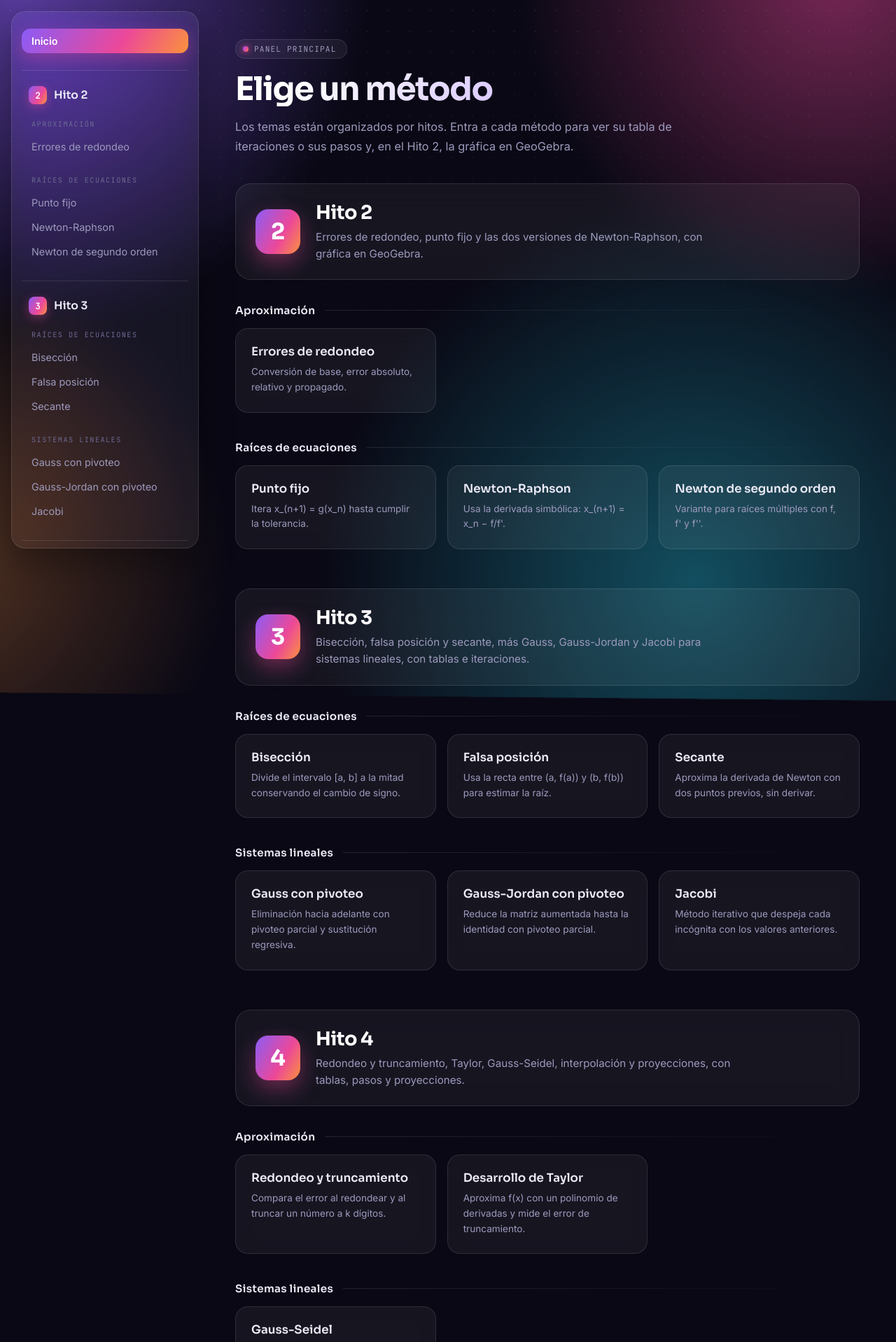
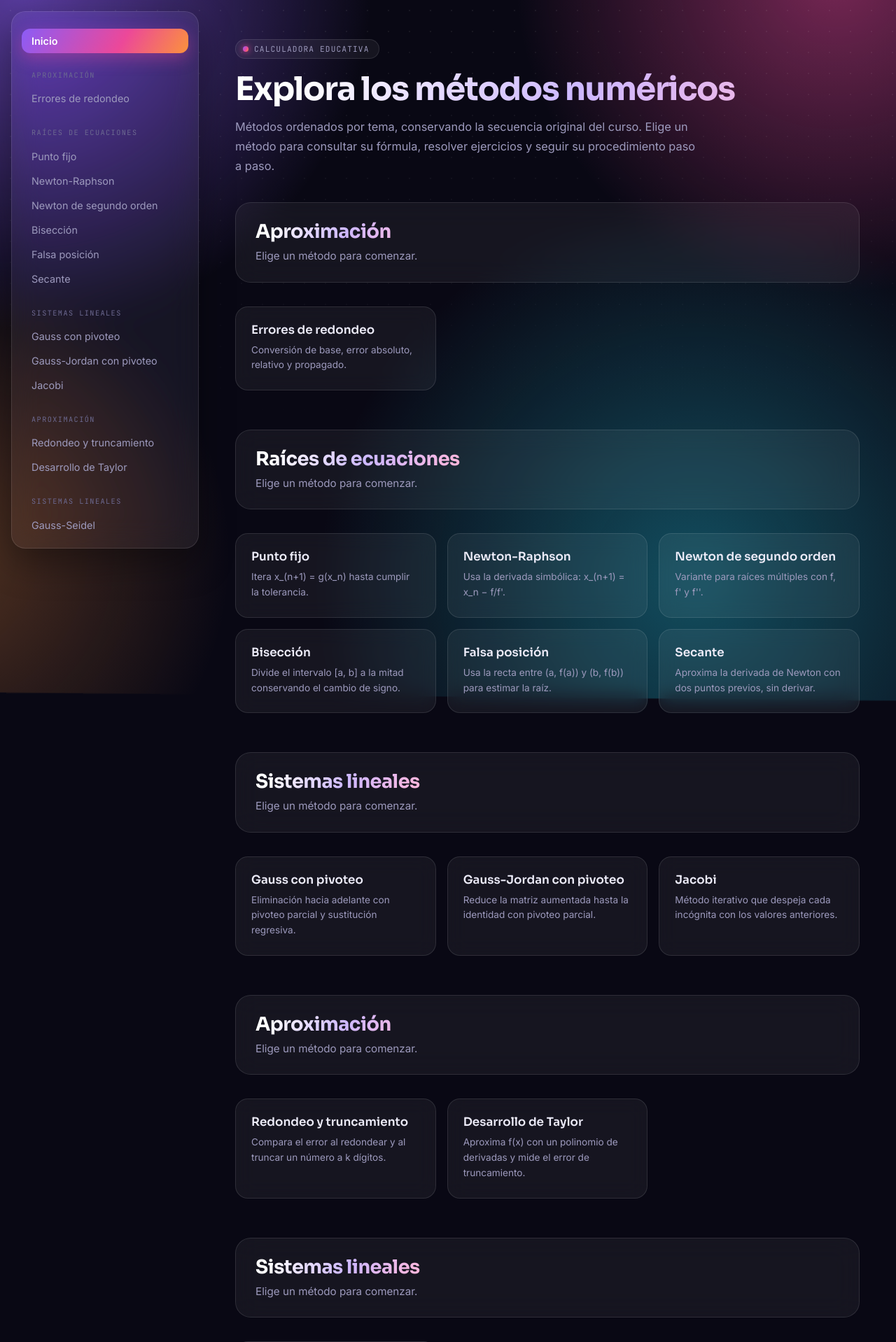
Before and after one commit to santiagobeltranm24/calculadora-mnu, a Flask app: page / in a window 1280 px wide. Shown: the top 1918 px of the page at 70% size. Run offline with Flask 3, Linux system fonts and the light colour scheme; parts of the project's set-up code (start-up, migrations or seed data) failed here and were passed over.

Commit message:
refactor(ui): organizar navegación por temas sin hitos

```diff
--- a/nueva_calc/app.py
+++ b/nueva_calc/app.py
@@ -356,9 +356,31 @@ def _construir_hitos():
 HITOS = _construir_hitos()
 
 
+def _construir_temas():
+    """Secciones en el orden histórico de la calculadora, sin rótulos de hitos.
+
+    Solo se unen categorías consecutivas; así nunca se reordenan métodos.
+    """
+    temas = []
+    for h in HITOS:
+        for seccion in h["secciones"]:
+            if temas and temas[-1]["nombre"] == seccion["nombre"]:
+                temas[-1]["items"].extend(seccion["items"])
+            else:
+                temas.append({
+                    "nombre": seccion["nombre"],
+                    "items": list(seccion["items"]),
+                    "ancla": f"tema-{len(temas) + 1}",
+                })
+    return temas
+
+
+TEMAS = _construir_temas()
+
+
 @app.context_processor
 def inyectar_navegacion():
-    return {"hitos": HITOS}
+    return {"temas": TEMAS}
 
 
 def respuesta_api(funcion):
--- /dev/null
+++ b/nueva_calc/static/css/temas.css
@@ -0,0 +1,4 @@
+/* Navegación limpia por temas, manteniendo la estructura del proyecto. */
+.menu__tema-enlace { text-decoration:none; display:block; line-height:1.5; }
+.menu__tema-enlace:hover { color: var(--texto); }
+.hito-bloque { scroll-margin-top: 35px; }
--- a/nueva_calc/templates/base.html
+++ b/nueva_calc/templates/base.html
@@ -7,24 +7,18 @@
 <link rel="preconnect" href="https://fonts.googleapis.com">
 <link href="https://fonts.googleapis.com/css2?family=Sora:wght@500;600;700&family=Inter:wght@400;500;600&family=JetBrains+Mono:wght@400;500;600&display=swap" rel="stylesheet">
 <link rel="stylesheet" href="{{ url_for('static', filename='css/estilo.css') }}">
+<link rel="stylesheet" href="{{ url_for('static', filename='css/temas.css') }}">
 </head>
 <body>
-<nav class="menu">
+<nav class="menu" aria-label="Métodos por tema">
   <div class="menu__grupo">
-    <a href="/" class="menu__enlace {{ 'activa' if seccion=='inicio' else '' }}">Inicio</a>
+    <a href="/" class="menu__enlace {{ 'activa' if seccion == 'inicio' else '' }}">Inicio</a>
   </div>
-  {% for h in hitos %}
-  <div class="menu__hito">
-    <a href="{{ h.ruta }}" class="menu__hito-titulo {{ 'activa' if seccion == 'hito' ~ h.numero else '' }}">
-      <span class="menu__hito-num">{{ h.numero }}</span>{{ h.nombre }}
-    </a>
-    {% for sec in h.secciones %}
-    <div class="menu__grupo">
-      <p class="menu__titulo">{{ sec.nombre }}</p>
-      {% for item in sec['items'] %}
-      <a href="{{ item.ruta }}" class="menu__enlace {{ 'activa' if seccion==item.slug else '' }}">{{ item.titulo }}</a>
-      {% endfor %}
-    </div>
+  {% for tema in temas %}
+  <div class="menu__grupo">
+    <a href="/#{{ tema.ancla }}" class="menu__titulo menu__tema-enlace">{{ tema.nombre }}</a>
+    {% for item in tema['items'] %}
+    <a href="{{ item.ruta }}" class="menu__enlace {{ 'activa' if seccion == item.slug else '' }}">{{ item.titulo }}</a>
     {% endfor %}
   </div>
   {% endfor %}
--- a/nueva_calc/templates/generico.html
+++ b/nueva_calc/templates/generico.html
@@ -2,7 +2,7 @@
 {% block titulo %}{{ m.titulo }}{% endblock %}
 
 {% block contenido %}
-<p class="etiqueta">Hito {{ m.hito }} · {{ m.seccion | lower }}</p>
+<p class="etiqueta">{{ m.seccion }}</p>
 <h1>{{ m.titulo }}</h1>
 <p class="descripcion">{{ m.descripcion }}</p>
 {% include "ayuda.html" %}
--- a/nueva_calc/templates/inicio.html
+++ b/nueva_calc/templates/inicio.html
@@ -1,14 +1,28 @@
 {% extends "base.html" %}
 
 {% block contenido %}
-<p class="etiqueta">panel principal</p>
-<h1>Elige un método</h1>
+<p class="etiqueta">Calculadora educativa</p>
+<h1>Explora los métodos numéricos</h1>
 <p class="descripcion">
-  Los temas están organizados por hitos. Entra a cada método para ver su
-  tabla de iteraciones o sus pasos y, en el Hito 2, la gráfica en GeoGebra.
+  Métodos ordenados por tema, conservando la secuencia original del curso.
+  Elige un método para consultar su fórmula, resolver ejercicios y seguir su procedimiento paso a paso.
 </p>
-
-{% for h in hitos %}
-{% include "parcial_hito.html" %}
+{% for tema in temas %}
+<section class="hito-bloque" id="{{ tema.ancla }}">
+  <div class="hito-cabecera">
+    <div>
+      <h2 class="hito-nombre">{{ tema.nombre }}</h2>
+      <p class="hito-resumen">Elige un método para comenzar.</p>
+    </div>
+  </div>
+  <div class="rejilla-inicio">
+    {% for item in tema['items'] %}
+    <a href="{{ item.ruta }}" class="tarjeta">
+      <h3>{{ item.titulo }}</h3>
+      <p>{{ item.resumen }}</p>
+    </a>
+    {% endfor %}
+  </div>
+</section>
 {% endfor %}
 {% endblock %}
--- a/nueva_calc/templates/no_lineales.html
+++ b/nueva_calc/templates/no_lineales.html
@@ -1,7 +1,7 @@
 {% extends "base.html" %}
 {% block titulo %}Sistemas no lineales · Newton{% endblock %}
 {% block contenido %}
-<p class="etiqueta">Hito 4 · Sistemas no lineales</p>
+<p class="etiqueta">Sistemas no lineales</p>
 <h1>Newton-Raphson para sistemas de 2 ecuaciones</h1>
 <p class="descripcion">Resuelve f₁(x,y)=0 y f₂(x,y)=0 con la matriz Jacobiana. Incluye cada sustitución, el incremento, el factor de amortiguación y el error.</p>
 {% include "ayuda.html" %}
--- a/nueva_calc/templates/raiz.html
+++ b/nueva_calc/templates/raiz.html
@@ -2,7 +2,7 @@
 {% block titulo %}{{ m.titulo }}{% endblock %}
 
 {% block contenido %}
-<p class="etiqueta">Hito {{ m.hito }} · raíces de ecuaciones</p>
+<p class="etiqueta">Raíces de ecuaciones</p>
 <h1>{{ m.titulo }}</h1>
 <p class="descripcion">{{ m.descripcion }}</p>
 {% include "ayuda.html" %}
--- a/nueva_calc/templates/sistema.html
+++ b/nueva_calc/templates/sistema.html
@@ -2,7 +2,7 @@
 {% block titulo %}{{ m.titulo }}{% endblock %}
 
 {% block contenido %}
-<p class="etiqueta">Hito {{ m.hito }} · sistemas lineales</p>
+<p class="etiqueta">Sistemas lineales</p>
 <h1>{{ m.titulo }}</h1>
 <p class="descripcion">{{ m.descripcion }}</p>
 {% include "ayuda.html" %}
```
Also changed, not shown: nueva_calc/templates/hito.html (+5 -4 lines).
